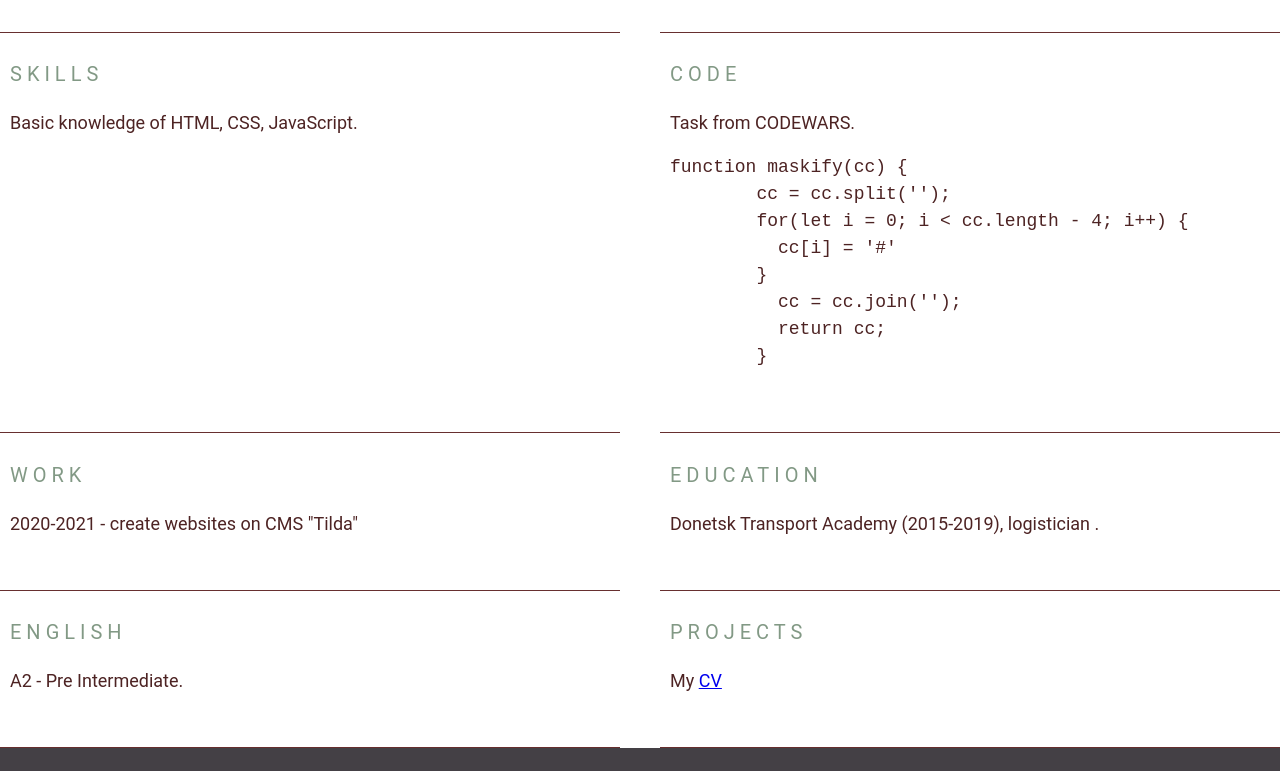
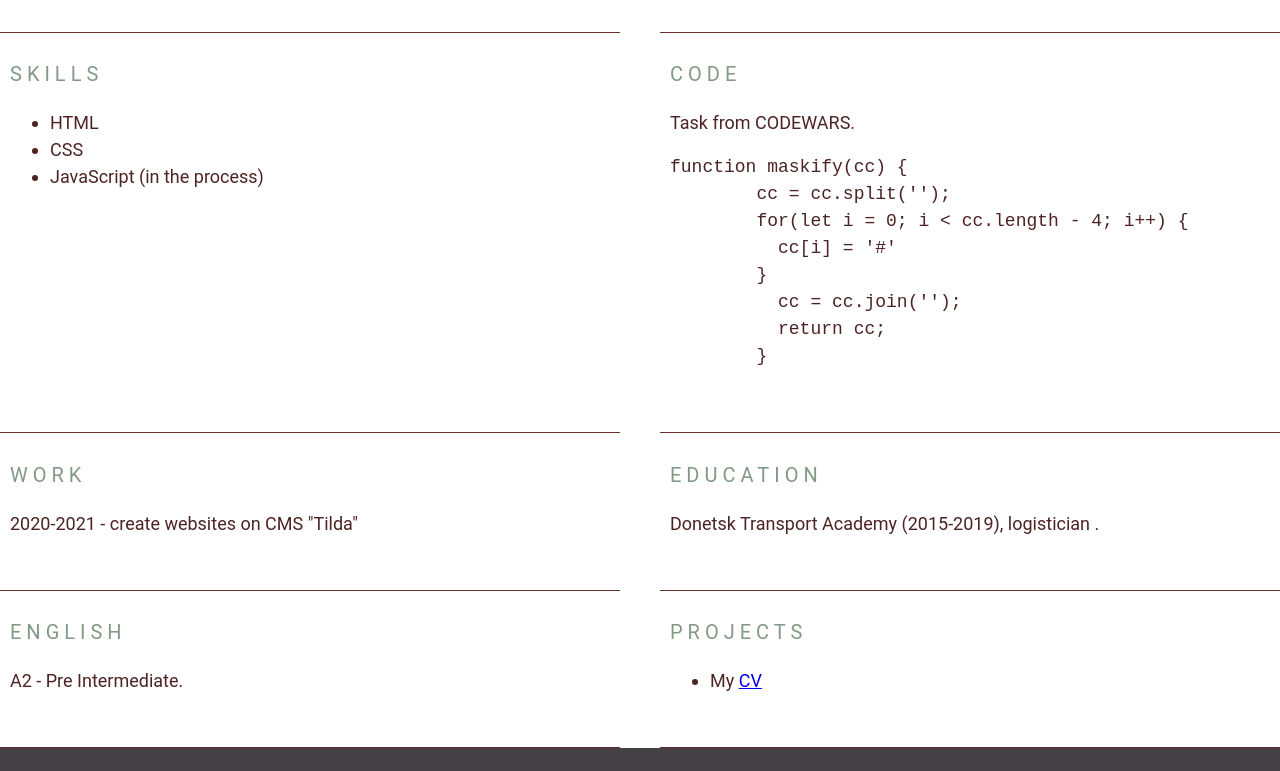
Before and after one commit to bormas/rsschool-cv, a plain HTML site: page index.html in a window 1280 px wide. Shown: the part 574-1345 px from the top of the page. Drawn offline with Linux system fonts and the light colour scheme.

Commit message:
refactor index.html

```diff
--- a/index.html
+++ b/index.html
@@ -70,7 +70,11 @@
         </section>
         <section class="section" id="skills">
           <h2 class="section-title">Skills</h2>
-          <p>Basic knowledge of HTML, CSS, JavaScript.</p>
+           <ul>
+            <li>HTML</li>
+            <li>CSS</li>
+            <li>JavaScript (in the process)</li>
+          </ul>
         </section>
         <section class="section" id="code">
           <h2 class="section-title">Code</h2>
@@ -99,7 +103,9 @@
         </section>
         <section class="section" id="projects">
           <h2 class="section-title">Projects</h2>
-          <p>My <a href="https://bormas.github.io/rsschool-cv/cv">CV</a></p>
+            <ul>
+              <li> My <a href="https://bormas.github.io/rsschool-cv/cv">CV</a> </li>
+            </ul>
         </section>
       </div>
     </main>
```
